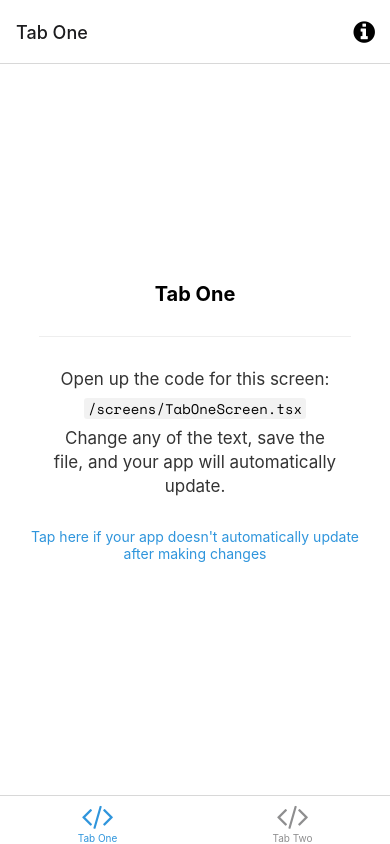
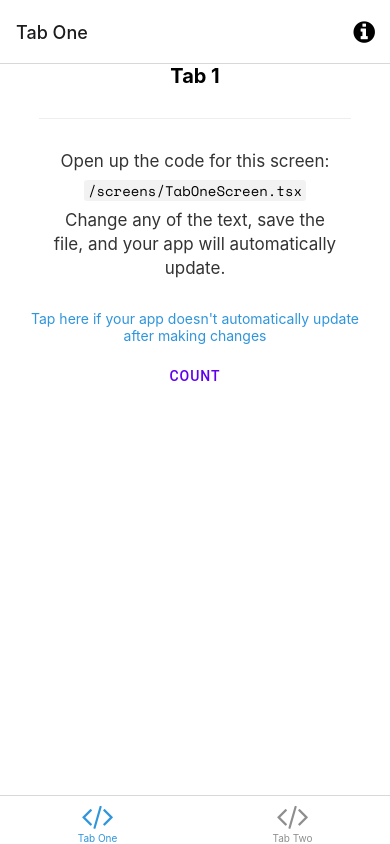
Before and after one commit to uglyghosty/pdfr, a React Native app: screen /TabOne in a window 390 px wide. Built offline with nearby package versions, Linux system fonts and the light colour scheme; what expo-linking would draw is missing.

Commit message:
added react native paper

```diff
--- a/package.json
+++ b/package.json
@@ -29,6 +29,7 @@
     "react": "17.0.1",
     "react-dom": "17.0.1",
     "react-native": "0.64.3",
+    "react-native-paper": "^4.11.1",
     "react-native-safe-area-context": "3.3.2",
     "react-native-screens": "~3.10.1",
     "react-native-web": "0.17.1"
@@ -37,8 +38,8 @@
     "@babel/core": "^7.12.9",
     "@types/react": "~17.0.21",
     "@types/react-native": "~0.64.12",
+    "jest": "^26.6.3",
     "jest-expo": "~44.0.1",
-    "jest": "^26.6.3",
     "react-test-renderer": "17.0.1",
     "typescript": "~4.3.5"
   },
--- a/screens/ModalScreen.tsx
+++ b/screens/ModalScreen.tsx
@@ -17,7 +17,6 @@ export default function ModalScreen() {
   );
 }
 
-
 const styles = StyleSheet.create({
   container: {
     flex: 1,
--- a/screens/TabOneScreen.tsx
+++ b/screens/TabOneScreen.tsx
@@ -1,15 +1,20 @@
 import { StyleSheet } from 'react-native';
-
+import { Button } from 'react-native-paper';
 import EditScreenInfo from '../components/EditScreenInfo';
 import { Text, View } from '../components/Themed';
 import { RootTabScreenProps } from '../types';
+import { useEffect, useState } from 'react';
 
 export default function TabOneScreen({ navigation }: RootTabScreenProps<'TabOne'>) {
+  const [counter, setCount] = useState(0);
+  const [reporter, setReporter] = useState("");
+
   return (
     <View style={styles.container}>
-      <Text style={styles.title}>Tab One</Text>
+      <Text style={styles.title}>Tab 1</Text>
       <View style={styles.separator} lightColor="#eee" darkColor="rgba(255,255,255,0.1)" />
       <EditScreenInfo path="/screens/TabOneScreen.tsx" />
+      <Button style={{flex:1}} onPress={(e) => setCount(counter + 1)}>count</Button>
     </View>
   );
 }
```
Also changed, not shown: 1 other file (tests, documents, lock files or other folders).
